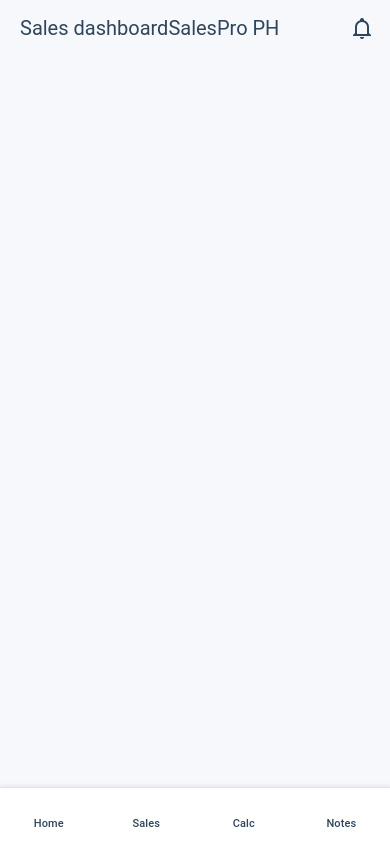
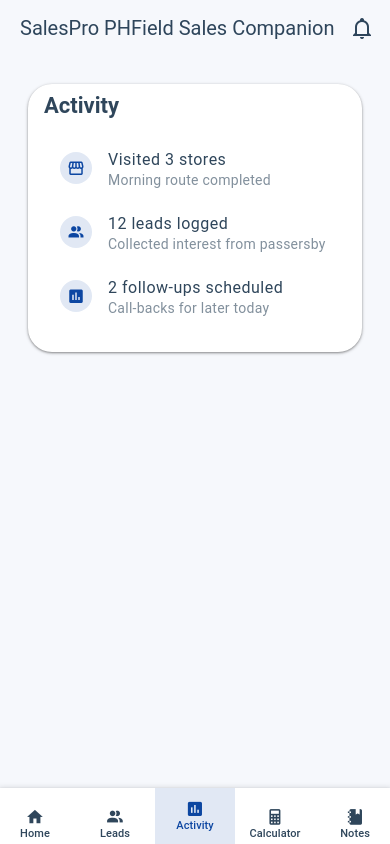
Before and after one commit to Szage14/salespro-ph, a Vue app in the folder salespro-app/: page /activity in a window 390 px wide. Built offline with nearby package versions, Linux system fonts and the light colour scheme.

Commit message:
Update mobile CRM navigation

```diff
--- a/salespro-app/src/App.vue
+++ b/salespro-app/src/App.vue
@@ -1,9 +1,35 @@
+<script setup lang="ts">
+import { computed } from 'vue'
+import { useRoute, useRouter } from 'vue-router'
+
+const route = useRoute()
+const router = useRouter()
+
+const navigationItems = [
+  { value: 'home', label: 'Home', icon: 'mdi-home', to: '/' },
+  { value: 'leads', label: 'Leads', icon: 'mdi-account-multiple', to: '/leads' },
+  { value: 'activity', label: 'Activity', icon: 'mdi-chart-box', to: '/activity' },
+  { value: 'calculator', label: 'Calculator', icon: 'mdi-calculator', to: '/calculator' },
+  { value: 'notes', label: 'Notes', icon: 'mdi-notebook', to: '/notes' },
+] as const
+
+const activeTab = computed({
+  get: () => (route.name?.toString() ?? 'home'),
+  set: (value: string) => {
+    const selectedItem = navigationItems.find((item) => item.value === value)
+    if (selectedItem) {
+      router.push(selectedItem.to)
+    }
+  },
+})
+</script>
+
 <template>
   <v-app>
     <v-app-bar color="transparent" elevation="0" density="comfortable" class="app-bar-shell">
       <v-app-bar-title class="app-brand">
-        <span class="app-brand__eyebrow">Sales dashboard</span>
         <span class="app-brand__title">SalesPro PH</span>
+        <span class="app-brand__eyebrow">Field Sales Companion</span>
       </v-app-bar-title>
       <template #append>
         <v-btn icon="mdi-bell-outline" variant="text" aria-label="Notifications" />
@@ -11,23 +37,15 @@
     </v-app-bar>
 
     <v-main class="app-main">
-      <div class="app-frame">
+      <v-container fluid class="app-frame pa-3 pa-md-6">
         <router-view />
-      </div>
+      </v-container>
     </v-main>
 
-    <v-bottom-navigation color="primary" mode="shift" class="mobile-nav" grow>
-      <v-btn to="/" value="home" icon="mdi-view-dashboard" stacked>
-        Home
-      </v-btn>
-      <v-btn to="/sales" value="sales" icon="mdi-cash-register" stacked>
-        Sales
-      </v-btn>
-      <v-btn to="/calculator" value="calculator" icon="mdi-calculator" stacked>
-        Calc
-      </v-btn>
-      <v-btn to="/notes" value="notes" icon="mdi-note-text-outline" stacked>
-        Notes
+    <v-bottom-navigation v-model="activeTab" color="primary" mode="shift" class="mobile-nav" grow>
+      <v-btn v-for="item in navigationItems" :key="item.value" :value="item.value" stacked>
+        <v-icon :icon="item.icon" />
+        {{ item.label }}
       </v-btn>
     </v-bottom-navigation>
   </v-app>
--- a/salespro-app/src/router/index.ts
+++ b/salespro-app/src/router/index.ts
@@ -1,6 +1,7 @@
 import { createRouter, createWebHistory } from 'vue-router'
 import HomeView from '../views/HomeView.vue'
 import SalesView from '../views/SalesView.vue'
+import ActivityView from '../views/ActivityView.vue'
 import CalculatorView from '../views/CalculatorView.vue'
 import NotesView from '../views/NotesView.vue'
 
@@ -13,9 +14,15 @@ const router = createRouter({
       component: HomeView,
     },
     {
-      path: '/sales',
-      name: 'sales',
+      path: '/leads',
+      name: 'leads',
       component: SalesView,
+      alias: '/sales',
+    },
+    {
+      path: '/activity',
+      name: 'activity',
+      component: ActivityView,
     },
     {
       path: '/calculator',
--- a/salespro-app/src/style.css
+++ b/salespro-app/src/style.css
@@ -1,5 +1,7 @@
+@import url('https://fonts.googleapis.com/css2?family=Lexend:wght@100..900&display=swap');
+
 :root {
-  font-family: Inter, system-ui, -apple-system, BlinkMacSystemFont, 'Segoe UI', sans-serif;
+  font-family: 'Lexend', sans-serif;
   line-height: 1.5;
   font-weight: 400;
   color: #102130;
@@ -21,6 +23,14 @@ body,
 
 body {
   min-height: 100vh;
+  font-family: 'Lexend', sans-serif;
+}
+
+h1,
+h2,
+h3,
+h4 {
+  font-weight: 600;
 }
 
 #app {
@@ -54,10 +64,9 @@ body {
 }
 
 .app-brand__eyebrow {
-  font-size: 0.72rem;
-  letter-spacing: 0.14em;
-  text-transform: uppercase;
-  color: rgba(16, 33, 48, 0.55);
+  font-size: 0.74rem;
+  letter-spacing: 0.08em;
+  color: rgba(16, 33, 48, 0.62);
 }
 
 .app-brand__title {
@@ -72,7 +81,7 @@ body {
 
 .app-frame {
   min-height: calc(100vh - 144px);
-  padding: 8px 12px 96px;
+  padding-bottom: 104px;
 }
 
 .page-shell {
@@ -101,11 +110,24 @@ body {
   background: rgba(255, 255, 255, 0.9);
   -webkit-backdrop-filter: blur(16px);
   backdrop-filter: blur(16px);
+  position: fixed;
+  left: 50%;
+  bottom: 0;
+  transform: translateX(-50%);
+  width: min(100%, 480px);
+  padding-bottom: env(safe-area-inset-bottom);
+  z-index: 20;
 }
 
 .mobile-nav .v-btn {
   min-width: 0;
+  min-height: 48px;
   font-size: 0.72rem;
+  flex-direction: column;
+}
+
+.mobile-nav .v-btn--selected {
+  color: rgb(var(--v-theme-primary));
 }
 
 .dashboard-shell {
--- /dev/null
+++ b/salespro-app/src/views/ActivityView.vue
@@ -0,0 +1,32 @@
+<script setup lang="ts">
+const activityItems = [
+  { title: 'Visited 3 stores', detail: 'Morning route completed', icon: 'mdi-storefront-outline' },
+  { title: '12 leads logged', detail: 'Collected interest from passersby', icon: 'mdi-account-multiple' },
+  { title: '2 follow-ups scheduled', detail: 'Call-backs for later today', icon: 'mdi-chart-box' },
+] as const
+</script>
+
+<template>
+  <v-container class="page-shell" fluid>
+    <v-row>
+      <v-col cols="12">
+        <v-card class="page-card" rounded="xl" elevation="8">
+          <v-card-title class="text-h6 font-weight-bold">Activity</v-card-title>
+          <v-card-text class="pt-0">
+            <v-list class="bg-transparent" lines="two">
+              <v-list-item v-for="item in activityItems" :key="item.title">
+                <template #prepend>
+                  <v-avatar color="primary" variant="tonal" size="32">
+                    <v-icon :icon="item.icon" size="18" />
+                  </v-avatar>
+                </template>
+                <v-list-item-title>{{ item.title }}</v-list-item-title>
+                <v-list-item-subtitle>{{ item.detail }}</v-list-item-subtitle>
+              </v-list-item>
+            </v-list>
+          </v-card-text>
+        </v-card>
+      </v-col>
+    </v-row>
+  </v-container>
+</template>
```
